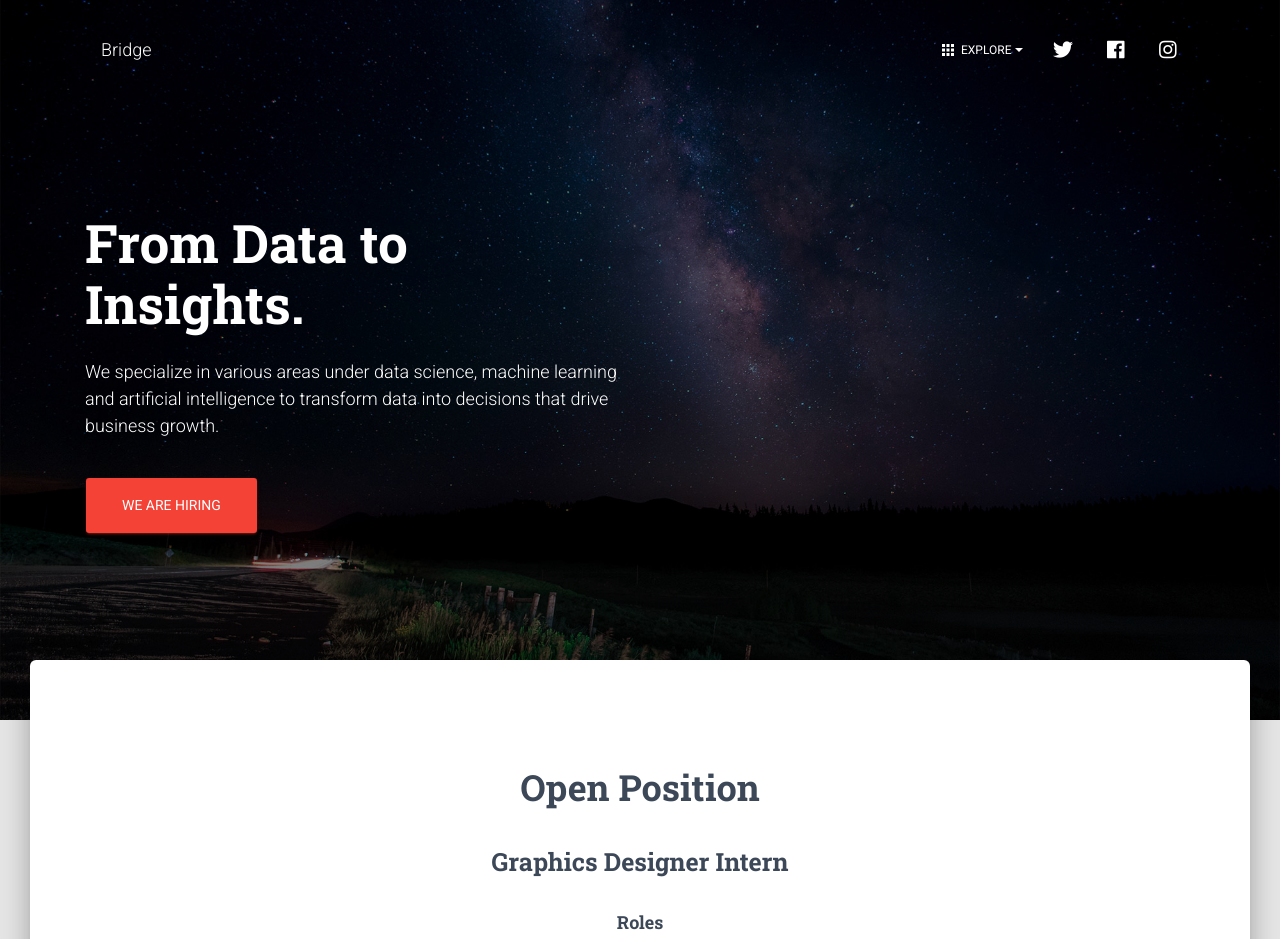
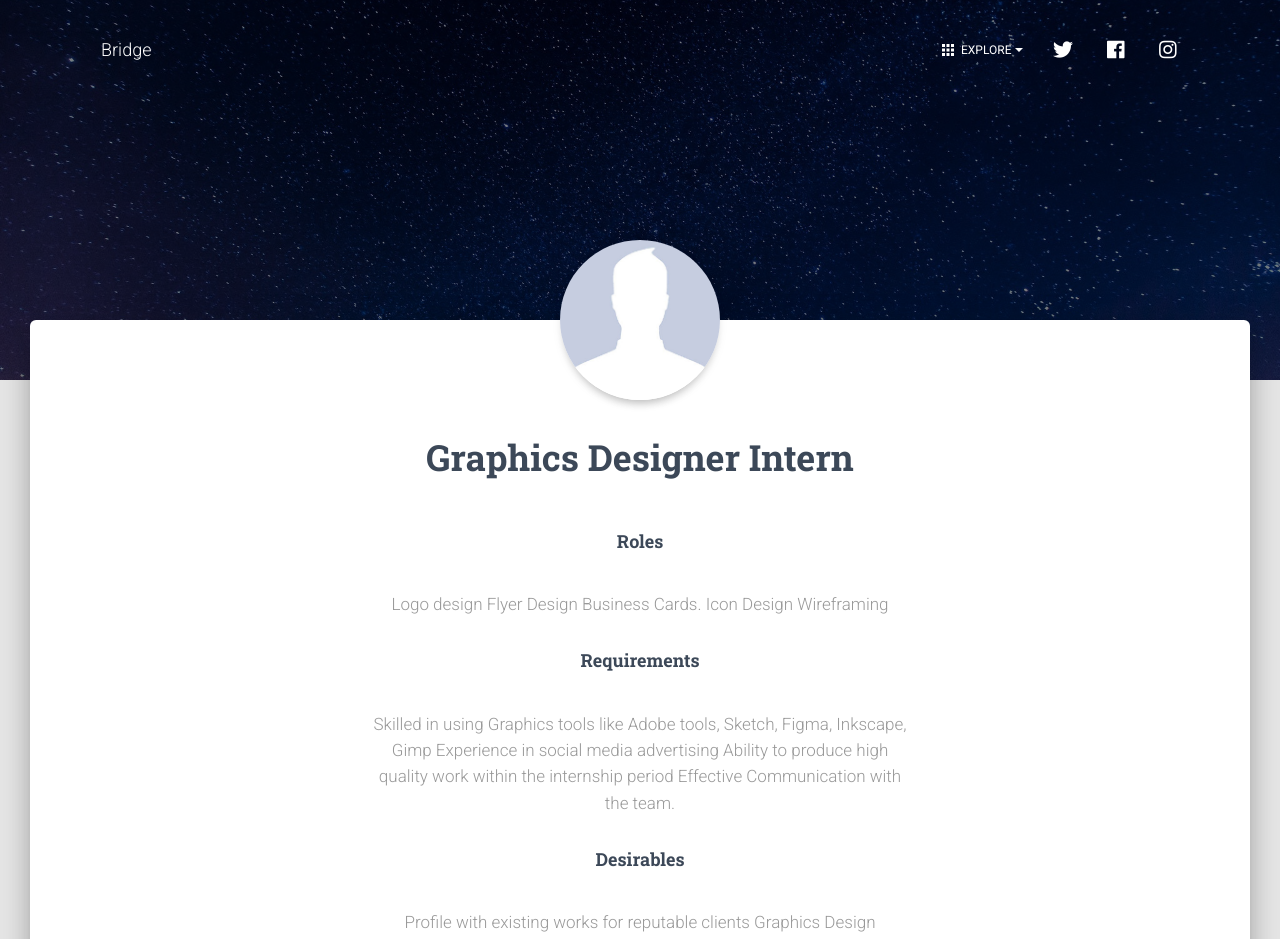
Before and after one commit to anabridge/anabridge-frontend, a React (Create React App) app in the folder bridge/: page /apply in a window 1280 px wide. Shown: the top 939 px of the page. Built offline with nearby package versions, Linux system fonts and the light colour scheme.

Commit message:
added the apply page for the open position

```diff
--- a/bridge/src/App.js
+++ b/bridge/src/App.js
@@ -1,12 +1,13 @@
-import React from "react";
-import { createBrowserHistory } from "history";
-import { Router, Route, Switch, Redirect } from "react-router-dom";
-import LoginPage from "./views/pages/LoginPage/LoginPage.js";
-import SignupPage from "./views/pages/SignupPage/SignupPage.js";
+import React from 'react';
+import { createBrowserHistory } from 'history';
+import { Router, Route, Switch, Redirect } from 'react-router-dom';
+import LoginPage from './views/pages/LoginPage/LoginPage.js';
+import SignupPage from './views/pages/SignupPage/SignupPage.js';
+import CareerPage from './views/pages/CareerPage/CareerPage.js';
 
-import "assets/scss/material-kit-react.scss?v=1.8.0";
+import 'assets/scss/material-kit-react.scss?v=1.8.0';
 
-import LandingPage from "./views/components/LandingPage/LandingPage";
+import LandingPage from './views/components/LandingPage/LandingPage';
 
 var hist = createBrowserHistory();
 
@@ -16,6 +17,7 @@ function App() {
       <Switch>
         <Route path="/sign-up" component={SignupPage} />
         <Route path="/sign-in" component={LoginPage} />
+        <Route path="/apply" component={CareerPage} />
         <Route path="/" component={LandingPage} />
       </Switch>
     </Router>
--- a/bridge/src/views/components/Header/HeaderLinks.js
+++ b/bridge/src/views/components/Header/HeaderLinks.js
@@ -38,6 +38,9 @@ export default function HeaderLinks(props) {
           dropdownList={[
             <Link to="/sign-up" className={classes.dropdownLink}>
               JOIN Platform
+            </Link>,
+            <Link to="/apply" className={classes.dropdownLink}>
+              Apply
             </Link>,
             // <a
             //   href="https://github.com/bridge-patterns"
--- a/bridge/src/views/components/LandingPage/Sections/CareerSection.js
+++ b/bridge/src/views/components/LandingPage/Sections/CareerSection.js
@@ -12,6 +12,7 @@ import BusinessCenterIcon from '@material-ui/icons/BusinessCenter';
 import GridContainer from '../../Grid/GridContainer.js';
 import GridItem from '../../Grid/GridItem.js';
 import InfoArea from '../../InfoArea/InfoArea.js';
+import Button from '../../CustomButtons/Button.js';
 
 import styles from 'assets/jss/material-kit-react/views/landingPageSections/productStyle.js';
 
@@ -43,6 +44,15 @@ export default function CareerSection() {
             process. Employees do not find their work to be meaningful and this makes them less
             productive. Many start to feel that the work they do is not impactful.
           </h5>
+          <Button
+            color="danger"
+            size="lg"
+            href="https://docs.google.com/forms/d/e/1FAIpQLSd9w8agoK7IkGDPzfjTKOHYQ_PuxH-JdySbXetoXzKVlE8YOA/viewform?usp=sf_link"
+            target="_blank"
+            rel="noopener noreferrer"
+          >
+            APPLY
+          </Button>
         </GridItem>
       </GridContainer>
     </div>
--- /dev/null
+++ b/bridge/src/views/pages/CareerPage/CareerPage.js
@@ -0,0 +1,164 @@
+import React from 'react';
+// nodejs library that concatenates classes
+import classNames from 'classnames';
+// @material-ui/core components
+import { makeStyles } from '@material-ui/core/styles';
+// @material-ui/icons
+import Camera from '@material-ui/icons/Camera';
+import Palette from '@material-ui/icons/Palette';
+import Favorite from '@material-ui/icons/Favorite';
+// core components
+import Header from 'views/components/Header/Header.js';
+import Footer from 'views/components/Footer/Footer.js';
+import Button from 'views/components/CustomButtons/Button.js';
+import GridContainer from 'views/components/Grid/GridContainer.js';
+import GridItem from 'views/components/Grid/GridItem.js';
+import HeaderLinks from 'views/components/Header/HeaderLinks.js';
+import NavPills from 'views/components/NavPills/NavPills.js';
+import Parallax from 'views/components/Parallax/Parallax.js';
+
+import profile from 'assets/img/faces/profile-placeholder.jpg';
+
+import studio1 from 'assets/img/examples/studio-1.jpg';
+import studio2 from 'assets/img/examples/studio-2.jpg';
+import studio3 from 'assets/img/examples/studio-3.jpg';
+import studio4 from 'assets/img/examples/studio-4.jpg';
+import studio5 from 'assets/img/examples/studio-5.jpg';
+import work1 from 'assets/img/examples/olu-eletu.jpg';
+import work2 from 'assets/img/examples/clem-onojeghuo.jpg';
+import work3 from 'assets/img/examples/cynthia-del-rio.jpg';
+import work4 from 'assets/img/examples/mariya-georgieva.jpg';
+import work5 from 'assets/img/examples/clem-onojegaw.jpg';
+
+import styles from 'assets/jss/material-kit-react/views/profilePage.js';
+
+const useStyles = makeStyles(styles);
+
+export default function CareerPage(props) {
+  const classes = useStyles();
+  const { ...rest } = props;
+  const imageClasses = classNames(classes.imgRaised, classes.imgRoundedCircle, classes.imgFluid);
+  const navImageClasses = classNames(classes.imgRounded, classes.imgGallery);
+  return (
+    <div>
+      <Header
+        color="transparent"
+        brand="Bridge"
+        rightLinks={<HeaderLinks />}
+        fixed
+        changeColorOnScroll={{
+          height: 200,
+          color: 'white',
+        }}
+        {...rest}
+      />
+      <Parallax small filter image={require('assets/img/profile-bg.jpg')} />
+      <div className={classNames(classes.main, classes.mainRaised)}>
+        <div>
+          <div className={classes.container}>
+            <GridContainer justify="center">
+              <GridItem xs={12} sm={12} md={6}>
+                <div className={classes.profile}>
+                  <div>
+                    <img src={profile} alt="..." className={imageClasses} />
+                  </div>
+                  <div className={classes.name}>
+                    {/* <h2 className={classes.title}>Open Position</h2> */}
+                    <h2 className={classes.title}>Graphics Designer Intern</h2>
+                    <br></br>
+                    <h4 className={classes.title}>Roles</h4>
+                    <h5 className={classes.description}>
+                      Logo design Flyer Design Business Cards. Icon Design Wireframing
+                    </h5>
+                    <h4 className={classes.title}>Requirements</h4>
+                    <h5 className={classes.description}>
+                      Skilled in using Graphics tools like Adobe tools, Sketch, Figma, Inkscape,
+                      Gimp Experience in social media advertising Ability to produce high quality
+                      work within the internship period Effective Communication with the team.
+                    </h5>
+                    <h4 className={classes.title}>Desirables</h4>
+                    <h5 className={classes.description}>
+                      Profile with existing works for reputable clients Graphics Design
+                      certifications. Any previous works to show
+                    </h5>
+                    <Button
+                      color="danger"
+                      size="lg"
+                      href="https://docs.google.com/forms/d/e/1FAIpQLSd9w8agoK7IkGDPzfjTKOHYQ_PuxH-JdySbXetoXzKVlE8YOA/viewform?usp=sf_link"
+                      target="_blank"
+                      rel="noopener noreferrer"
+                    >
+                      APPLY
+                    </Button>
+                  </div>
+                </div>
+              </GridItem>
+            </GridContainer>
+
+            {/* <GridContainer justify="center">
+              <GridItem xs={12} sm={12} md={8} className={classes.navWrapper}>
+                <NavPills
+                  alignCenter
+                  color="primary"
+                  tabs={[
+                    {
+                      tabButton: 'Studio',
+                      tabIcon: Camera,
+                      tabContent: (
+                        <GridContainer justify="center">
+                          <GridItem xs={12} sm={12} md={4}>
+                            <img alt="..." src={studio1} className={navImageClasses} />
+                            <img alt="..." src={studio2} className={navImageClasses} />
+                          </GridItem>
+                          <GridItem xs={12} sm={12} md={4}>
+                            <img alt="..." src={studio5} className={navImageClasses} />
+                            <img alt="..." src={studio4} className={navImageClasses} />
+                          </GridItem>
+                        </GridContainer>
+                      ),
+                    },
+                    {
+                      tabButton: 'Work',
+                      tabIcon: Palette,
+                      tabContent: (
+                        <GridContainer justify="center">
+                          <GridItem xs={12} sm={12} md={4}>
+                            <img alt="..." src={work1} className={navImageClasses} />
+                            <img alt="..." src={work2} className={navImageClasses} />
+                            <img alt="..." src={work3} className={navImageClasses} />
+                          </GridItem>
+                          <GridItem xs={12} sm={12} md={4}>
+                            <img alt="..." src={work4} className={navImageClasses} />
+                            <img alt="..." src={work5} className={navImageClasses} />
+                          </GridItem>
+                        </GridContainer>
+                      ),
+                    },
+                    {
+                      tabButton: 'Favorite',
+                      tabIcon: Favorite,
+                      tabContent: (
+                        <GridContainer justify="center">
+                          <GridItem xs={12} sm={12} md={4}>
+                            <img alt="..." src={work4} className={navImageClasses} />
+                            <img alt="..." src={studio3} className={navImageClasses} />
+                          </GridItem>
+                          <GridItem xs={12} sm={12} md={4}>
+                            <img alt="..." src={work2} className={navImageClasses} />
+                            <img alt="..." src={work1} className={navImageClasses} />
+                            <img alt="..." src={studio1} className={navImageClasses} />
+                          </GridItem>
+                        </GridContainer>
+                      ),
+                    },
+                  ]}
+                />
+              </GridItem>
+            </GridContainer> */}
+          </div>
+        </div>
+      </div>
+      <Footer />
+    </div>
+  );
+}
```
Also changed, not shown: bridge/src/views/components/NavPills/NavPills.js (+22 -29 lines).
